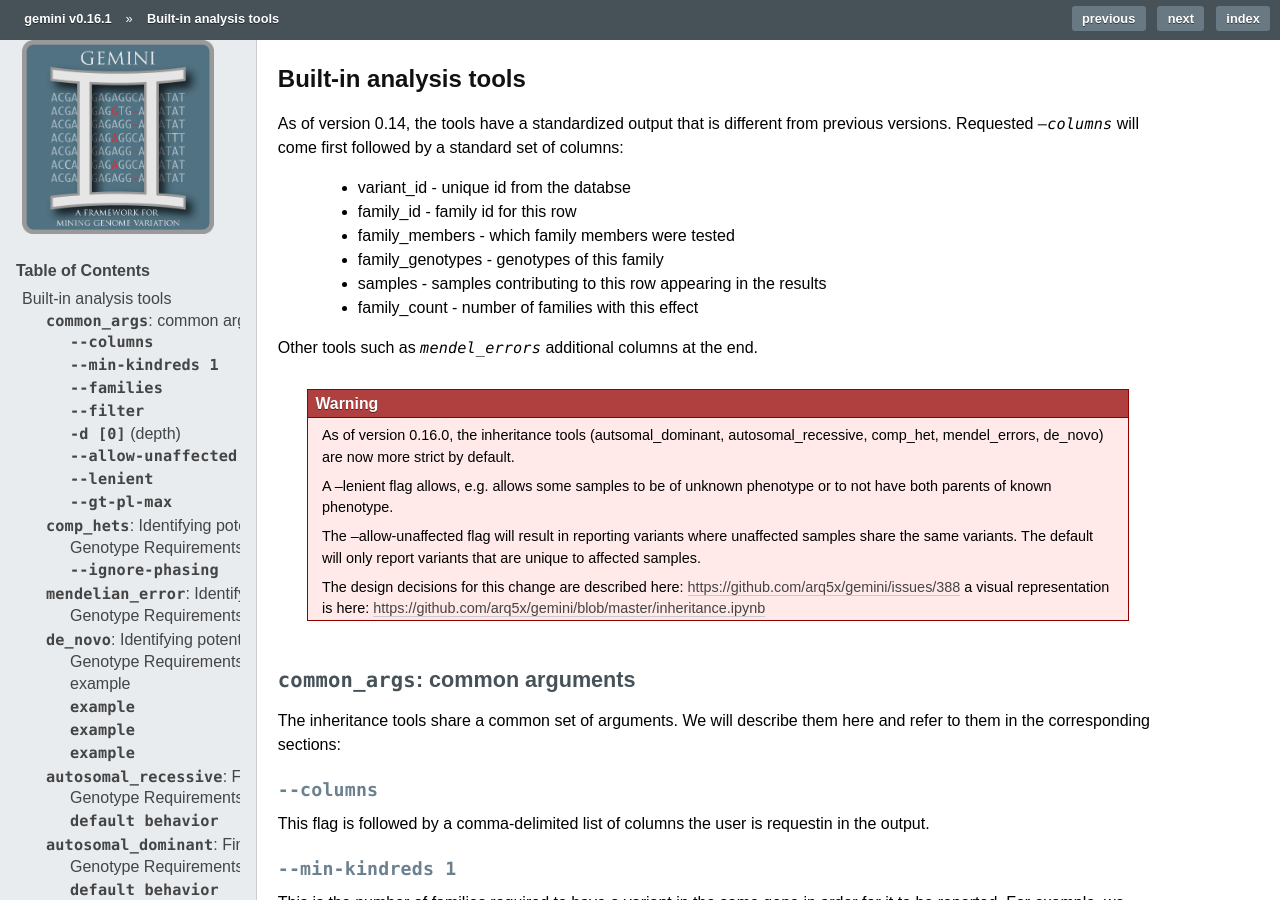
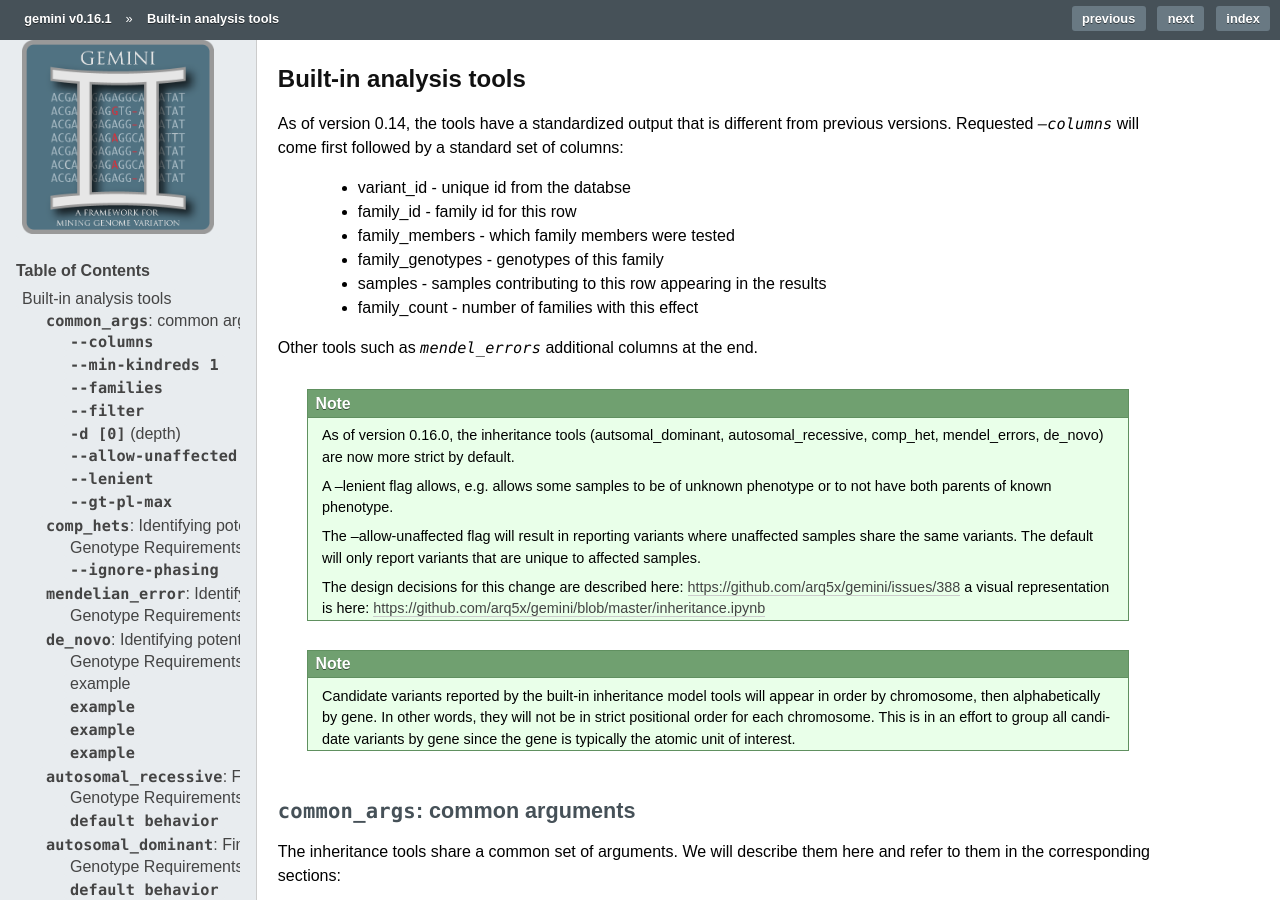
Before and after one commit to arq5x/gemini, a Sphinx documentation site: the page built from docs/content/tools.rst, in a window 1280 px wide and 900 px high. Built offline with Sphinx 7.4.7, drawn with Linux system fonts in a browser that asks for light colours; formulas are drawn with MathJax 3; comment, search, counter and statistics services are not loaded; the version number is read from the project's files by our own code.

Commit message:
Issue #494

```diff
--- a/docs/content/tools.rst
+++ b/docs/content/tools.rst
@@ -15,7 +15,7 @@ Requested `--columns` will come first followed by a standard set of columns:
 
 Other tools such as `mendel_errors` additional columns at the end.
 
-.. warning::
+.. note::
 
     As of version 0.16.0, the inheritance tools (autsomal_dominant,
     autosomal_recessive, comp_het, mendel_errors, de_novo) are now
@@ -33,6 +33,13 @@ Other tools such as `mendel_errors` additional columns at the end.
     a visual representation is here:
     https://github.com/arq5x/gemini/blob/master/inheritance.ipynb
 
+.. note::
+
+   Candidate variants reported by the built-in inheritance model tools
+   will appear in order by chromosome, then alphabetically by gene.
+   In other words, they will not be in strict positional order for each chromosome.
+   This is in an effort to group all candidate variants by gene since the gene
+   is typically the atomic unit of interest.
 
 ==================================
 ``common_args``: common arguments
```
